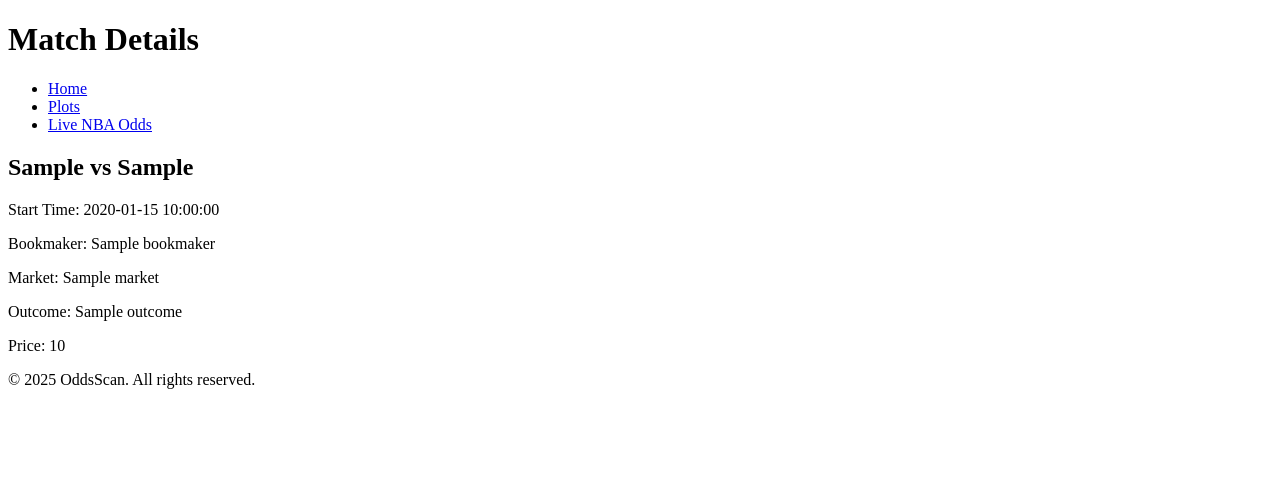
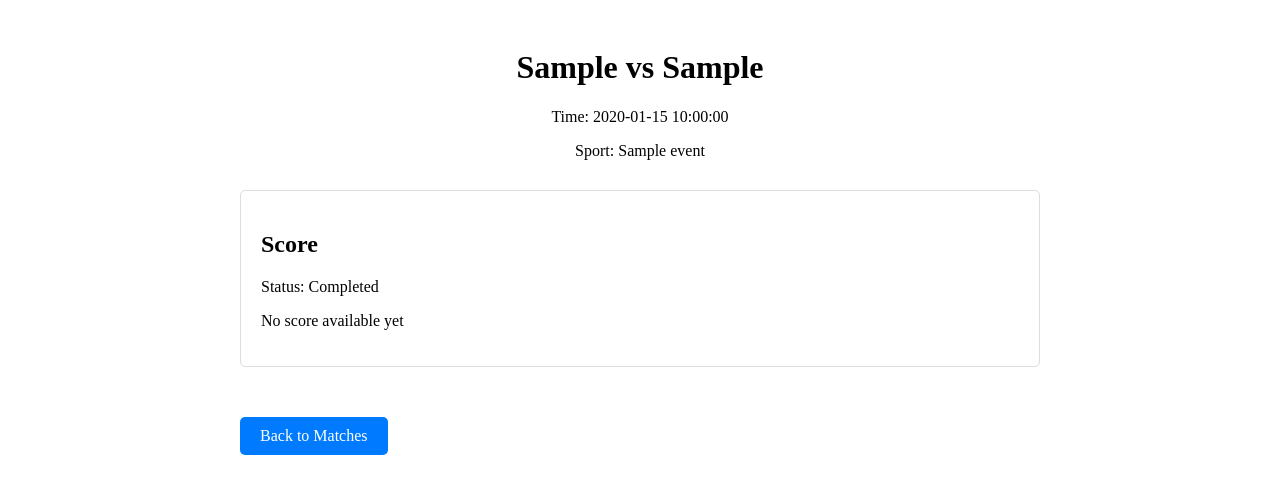
Before and after one commit to guzamaguza/OddsScan, a Flask app: template app/templates/match_details.html in a window 1280 px wide. Shown: the top 494 px of the page. Run offline with Flask 3, Linux system fonts and the light colour scheme; tables that the repository leaves empty hold one stand-in row (values such as "Sample post"); the template is opened without the code that fills it: values that come from a table or form of the project are taken from there, most other values are stand-ins (such as "Sample title", 1, 10 or a date in 2020).

Commit message:
Update match_details.html

```diff
--- a/app/templates/match_details.html
+++ b/app/templates/match_details.html
@@ -1,34 +1,83 @@
 <!DOCTYPE html>
-<html lang="en">
+<html>
 <head>
-    <meta charset="UTF-8">
-    <meta name="viewport" content="width=device-width, initial-scale=1.0">
-    <title>Match Details - {{ match.home_team }} vs {{ match.away_team }}</title>
+    <title>Match Details - {{ event.home_team }} vs {{ event.away_team }}</title>
+    <style>
+        .container {
+            max-width: 800px;
+            margin: 0 auto;
+            padding: 20px;
+        }
+        .match-header {
+            text-align: center;
+            margin-bottom: 30px;
+        }
+        .odds-section, .score-section {
+            margin-bottom: 30px;
+            padding: 20px;
+            border: 1px solid #ddd;
+            border-radius: 5px;
+        }
+        .bookmaker {
+            margin-bottom: 15px;
+            padding: 10px;
+            background-color: #f5f5f5;
+            border-radius: 3px;
+        }
+        .back-link {
+            display: inline-block;
+            margin-top: 20px;
+            padding: 10px 20px;
+            background-color: #007bff;
+            color: white;
+            text-decoration: none;
+            border-radius: 5px;
+        }
+        .back-link:hover {
+            background-color: #0056b3;
+        }
+    </style>
 </head>
 <body>
-    <header>
-        <h1>Match Details</h1>
-        <nav>
-            <ul>
-                <li><a href="/">Home</a></li>
-                <li><a href="/plots">Plots</a></li>
-                <li><a href="/live-odds">Live NBA Odds</a></li>
-            </ul>
-        </nav>
-    </header>
+    <div class="container">
+        <div class="match-header">
+            <h1>{{ event.home_team }} vs {{ event.away_team }}</h1>
+            <p>Time: {{ event.commence_time.strftime('%Y-%m-%d %H:%M:%S') }}</p>
+            <p>Sport: {{ event.sport_title }}</p>
+        </div>
 
-    <main>
-        <h2>{{ match.home_team }} vs {{ match.away_team }}</h2>
-        <p>Start Time: {{ match.start_time }}</p>
-        <p>Bookmaker: {{ match.bookmaker }}</p>
-        <p>Market: {{ match.market }}</p>
-        <p>Outcome: {{ match.outcome }}</p>
-        <p>Price: {{ match.price }}</p>
-        <!-- Add more details as necessary -->
-    </main>
+        {% if score %}
+        <div class="score-section">
+            <h2>Score</h2>
+            <p>Status: {{ 'Completed' if score.completed else 'In Progress' }}</p>
+            {% if score.scores %}
+                <p>{{ event.home_team }}: {{ score.scores.get(event.home_team, 'N/A') }}</p>
+                <p>{{ event.away_team }}: {{ score.scores.get(event.away_team, 'N/A') }}</p>
+            {% else %}
+                <p>No score available yet</p>
+            {% endif %}
+        </div>
+        {% endif %}
 
-    <footer>
-        <p>© 2025 OddsScan. All rights reserved.</p>
-    </footer>
+        {% if event.bookmakers %}
+        <div class="odds-section">
+            <h2>Odds</h2>
+            {% for bookmaker in event.bookmakers %}
+                <div class="bookmaker">
+                    <h3>{{ bookmaker.title }}</h3>
+                    {% for market in bookmaker.markets %}
+                        {% if market.key == 'h2h' %}
+                            {% for outcome in market.outcomes %}
+                                <p>{{ outcome.name }}: {{ outcome.price }}</p>
+                            {% endfor %}
+                        {% endif %}
+                    {% endfor %}
+                </div>
+            {% endfor %}
+        </div>
+        {% endif %}
+
+        <a href="{{ url_for('main.home') }}" class="back-link">Back to Matches</a>
+    </div>
 </body>
 </html>
```
